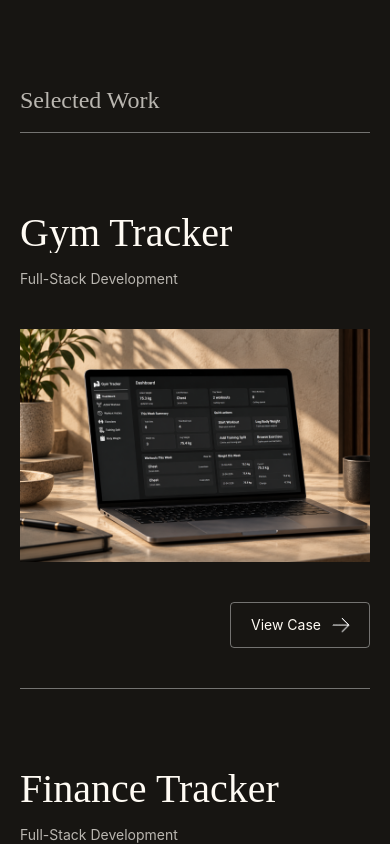
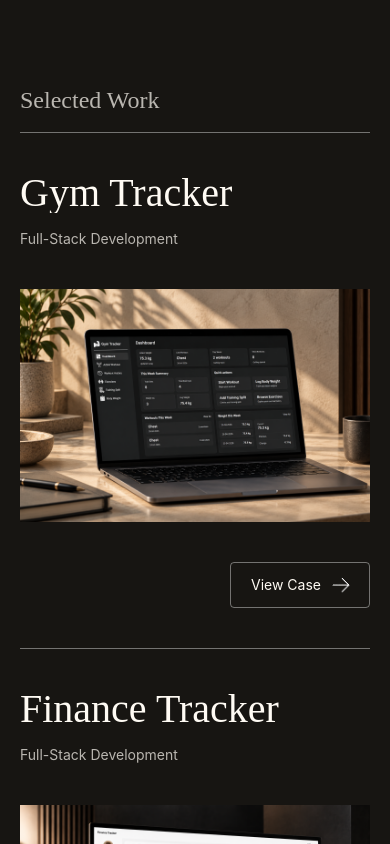
Before and after one commit to Luan2118/portfolio-v2, a React (Vite) app: page / in a window 390 px wide. Shown: the part 880-1724 px from the top of the page. Built offline with nearby package versions, Linux system fonts and the light colour scheme.

Commit message:
fix: make project cards consistent across screen sizes

```diff
--- a/src/pages/Homepage/sections/Projects/components/ProjectCard.tsx
+++ b/src/pages/Homepage/sections/Projects/components/ProjectCard.tsx
@@ -19,7 +19,7 @@ function ProjectCard({ name, category, image, updateActiveImage, link }: Project
   return (
     <>
       <motion.li
-        className={`border border-l-0 border-r-0 pt-20 pb-10 lg:pb-20 group border-white/40 ${name === 'Gym Tracker' ? null : 'border-t-0'}
+        className={`border border-l-0 border-r-0 pt-10 pb-10 lg:pt-20 lg:pb-20 group border-white/40 ${name === 'Gym Tracker' ? null : 'border-t-0'}
         [--entry-x:0]
 
         md:[--entry-x:30%]
@@ -39,10 +39,10 @@ function ProjectCard({ name, category, image, updateActiveImage, link }: Project
       >
         <Link
           to={link}
-          className="overflow-hidden flex flex-row flex-wrap justify-between md:mix-blend-difference  lg:pl-30  group-hover:opacity-50 duration-400  lg:flex-row  lg:items-center"
+          className="overflow-hidden grid grid-cols-1 md:grid-cols-2 md:gap-x-8 md:items-start md:px-10 md:mix-blend-difference lg:flex lg:justify-between group-hover:opacity-50 duration-400 lg:items-center"
         >
 
-          <div className="flex flex-col  gap-4 lg:justify-between  md:max-w-[400px]">
+          <div className="flex min-w-0 flex-col gap-4 md:col-start-1 md:row-start-1 lg:justify-between lg:max-w-[400px]">
 
             <motion.div
               className="overflow-hidden
@@ -53,7 +53,7 @@ function ProjectCard({ name, category, image, updateActiveImage, link }: Project
               whileInView={{ y: 0, opacity: 1 }}
               transition={{ duration: 0.6, ease: "easeOut" }}
             >
-              <h3 className="text-[clamp(40px,10vw,55px)] leading-none font-[Judson] ">{name}</h3>
+              <h3 className="text-[clamp(40px,10vw,55px)] md:text-[40px] lg:text-[55px] leading-none font-[Judson] ">{name}</h3>
             </motion.div>
 
             <motion.div
@@ -76,9 +76,10 @@ function ProjectCard({ name, category, image, updateActiveImage, link }: Project
 
 
 
-          <div className="flex w-full flex-col items-end lg:hidden md:w-auto md:max-w-[400px] mt-10 md:mt-0">
-            <motion.img initial={{ opacity: 0 }} whileInView={{ opacity: 1 }} transition={{ duration: 0.9, ease: 'easeOut' }} src={image} alt="" className="object-cover" />
-            <span className="mt-10 inline-flex min-h-11 items-center gap-3 rounded-sm border border-white/40 px-5 py-3 text-sm">
+          <div className="mt-10 min-w-0 lg:hidden md:col-start-2 md:row-start-1 md:row-span-2 md:mt-0">
+            <motion.img initial={{ opacity: 0 }} whileInView={{ opacity: 1 }} transition={{ duration: 0.9, ease: 'easeOut' }} src={image} alt="" className="w-full object-cover" />
+          </div>
+          <span className="mt-10 inline-flex min-h-11 items-center gap-3 justify-self-end rounded-sm border border-white/40 px-5 py-3 text-sm lg:hidden md:col-start-1 md:row-start-2 md:mt-0 md:self-end md:justify-self-start">
             View Case
             <img
               src={projectsArrow}
@@ -87,7 +88,6 @@ function ProjectCard({ name, category, image, updateActiveImage, link }: Project
               className="size-4 rotate-45"
             />
           </span>
-          </div>
         </Link>
 
 
```
Lines whose indentation alone changed are shown as unchanged.
